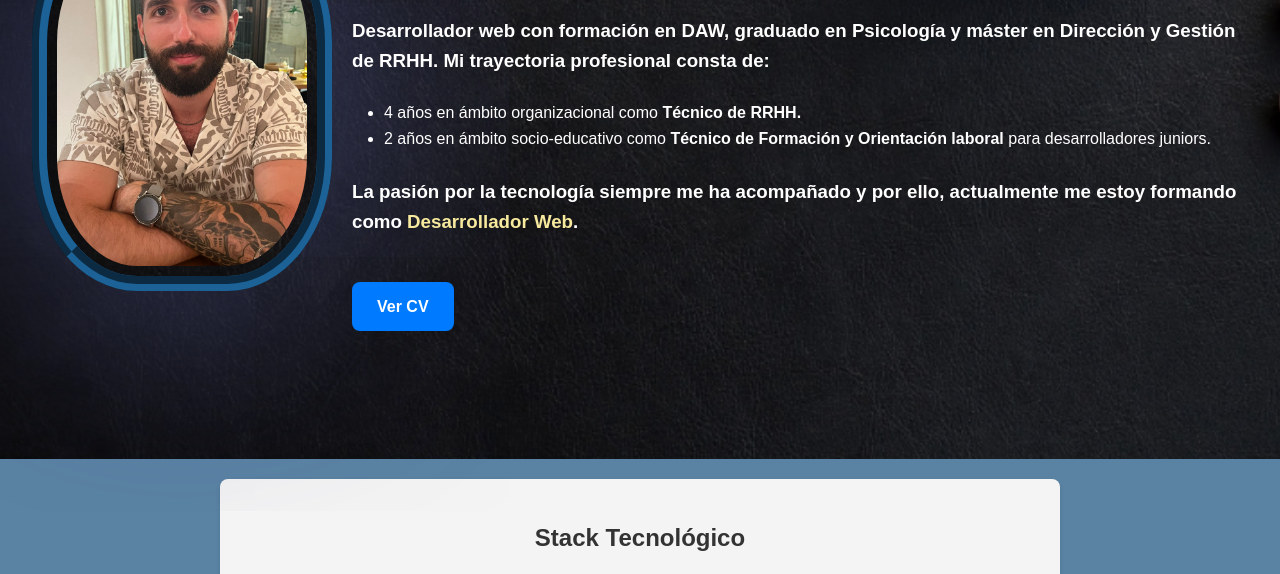
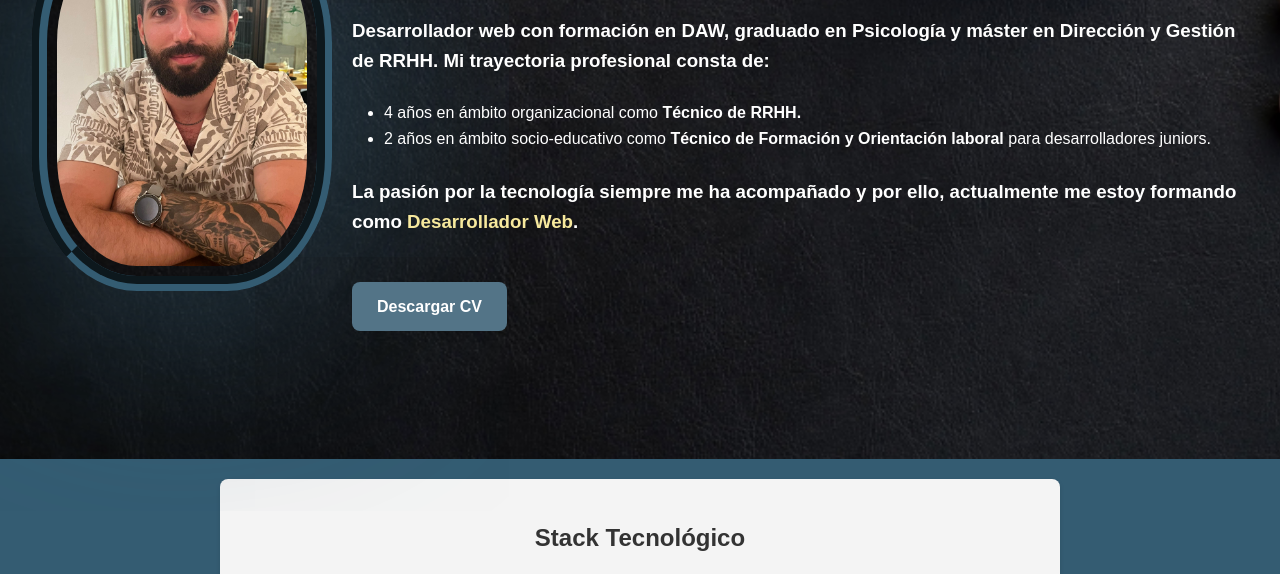
Before and after one commit to alexrilodev/miportfolio, a plain HTML site: page index.html in a window 1280 px wide. Shown: the part 252-826 px from the top of the page. Drawn offline with Linux system fonts and the light colour scheme.

Commit message:
Updated html and css

```diff
--- a/index.html
+++ b/index.html
@@ -25,7 +25,7 @@
                     <li>2 años en ámbito socio-educativo como <strong>Técnico de Formación y Orientación laboral</strong> para desarrolladores juniors.</li>
                 </ul>
                 <h3> La pasión por la tecnología siempre me ha acompañado y por ello, actualmente me estoy formando como <span class="resaltar">Desarrollador Web</span>.</h3>
-                <a href="docs/Álex Ricart López_CV_Dev.pdf" target="_blank" class="btn-download">Ver CV </a>
+                <a href="docs/Álex Ricart López_CV_Dev.pdf" target="_blank" class="btn-download">Descargar CV </a>
             </div>
         </div>
     </header>
--- a/styles.css
+++ b/styles.css
@@ -3,7 +3,7 @@ body {
     line-height: 1.6;
     margin: 0;
     padding: 0;
-    background-color: #5a83a3;
+    background-color: #345c72;
     color: #333;
 }
 
@@ -33,9 +33,9 @@ header {
 .foto-container img {
     width: 250px;
     height: auto;
-    border: 15px groove #1c6297;
+    border: 15px groove #345c72;
     border-radius: 35%;
-    box-shadow: 0 4px 500px #4f548d;
+    box-shadow: 0 4px 500px #345c72;
     padding: 10px;
 }
 
@@ -63,7 +63,7 @@ header {
         font-size: 16px;
         font-weight: bold;
         color: #fff;
-        background-color: #007BFF;
+        background-color: #537487;
         text-decoration: none;
         border-radius: 8px;
         box-shadow: 0px 4px 6px rgba(0, 0, 0, 0.1);
@@ -71,7 +71,7 @@ header {
     }
 
         .texto-container a.btn-download:hover {
-            background-color: #0056b3;
+            background-color: #345c72;
             transform: scale(1.05);
         }
 
```
